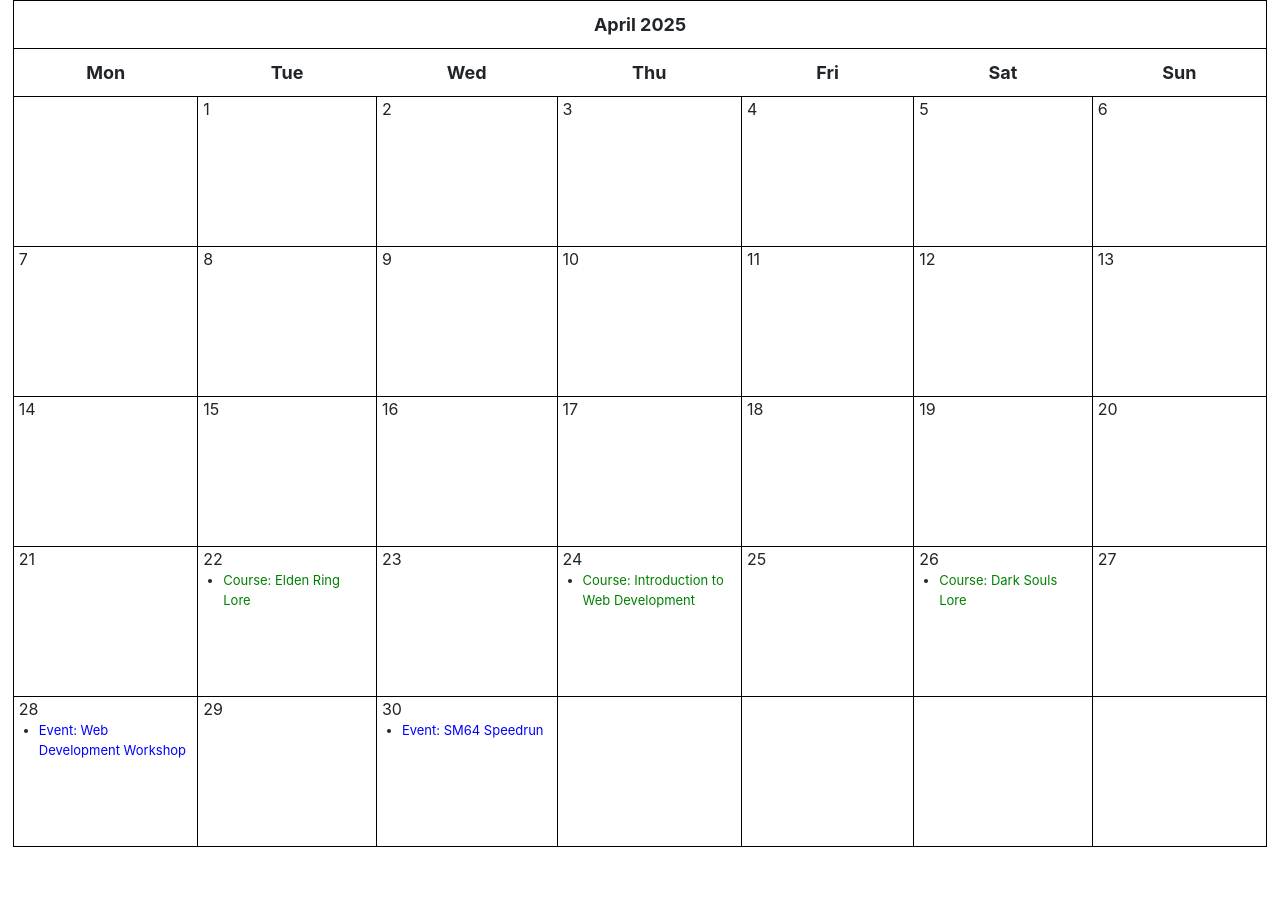
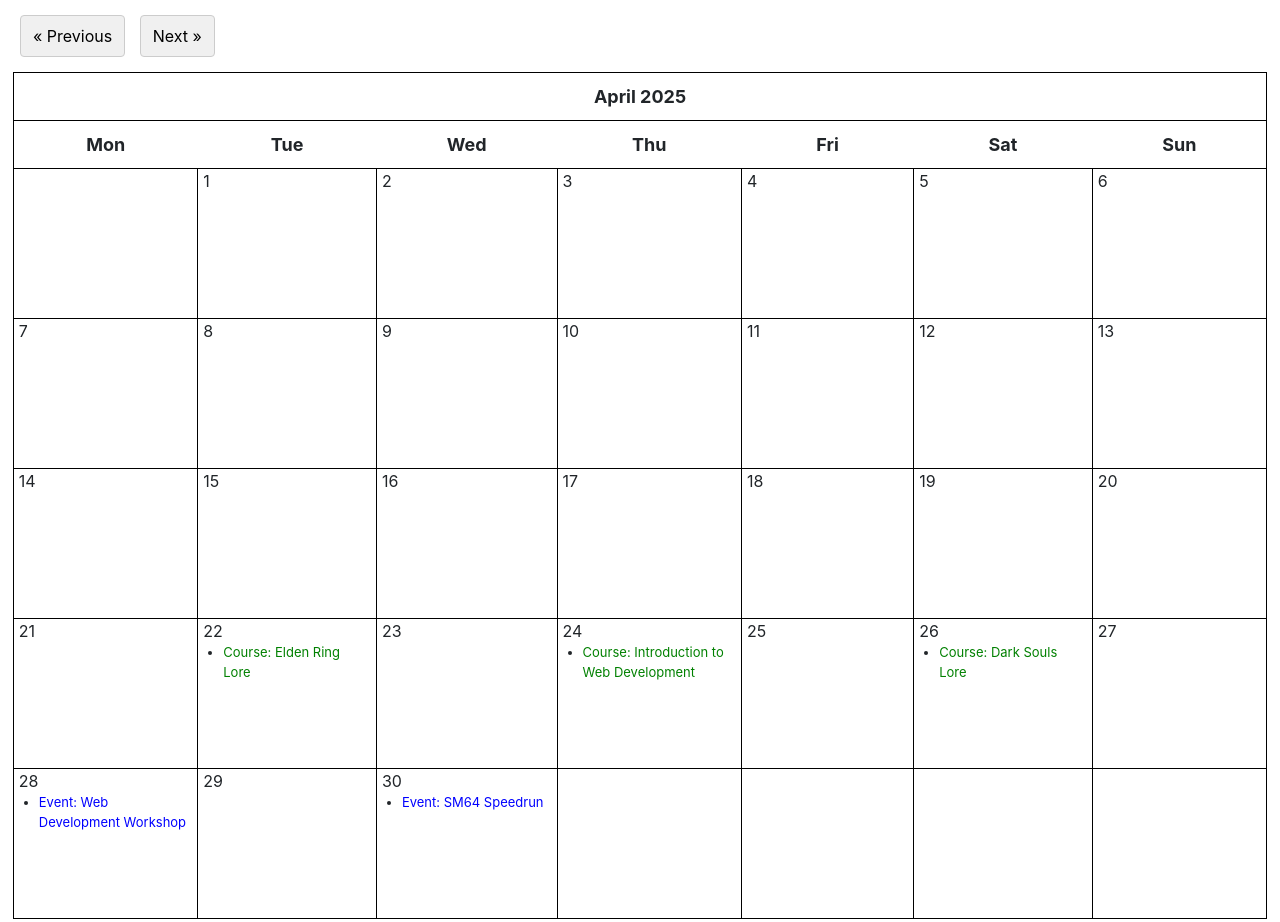
Before and after one commit to QuincyAdamski/Django-prac-, a Django app: page /calendar/ in a window 1280 px wide. Before the commit the page ends 847 px from the top, so only its background shows below. Run offline with Django 5.2, Linux system fonts and the light colour scheme; data comes from the database, SQL or seed files in the repository; both versions use the stored data as it was after the commit; some libraries are stand-ins or nearby versions.

Commit message:
current project

```diff
--- a/myproject/myproject/settings.py
+++ b/myproject/myproject/settings.py
@@ -126,3 +126,5 @@ STATIC_ROOT = BASE_DIR / 'static'#from the second vid
 # https://docs.djangoproject.com/en/5.1/ref/settings/#default-auto-field
 
 DEFAULT_AUTO_FIELD = 'django.db.models.BigAutoField'
+
+EMAIL_BACKEND = 'django.core.mail.backends.console.EmailBackend'
--- /dev/null
+++ b/myproject/templates/auth/password_reset_complete.html
@@ -0,0 +1,2 @@
+<h2>Password reset complete!</h2>
+<p>You can now <a href="{% url 'login' %}">log in</a> with your new password.</p>
--- /dev/null
+++ b/myproject/templates/auth/password_reset_confirm.html
@@ -0,0 +1,6 @@
+<h2>Enter a new password</h2>
+<form method="POST">
+    {% csrf_token %}
+    {{ form.as_p }}
+    <button type="submit">Change password</button>
+</form>
--- /dev/null
+++ b/myproject/templates/auth/password_rest_done.html
@@ -0,0 +1,2 @@
+<h2>Check your email</h2>
+<p>We’ve emailed you instructions for resetting your password.</p>
--- a/myproject/templates/cal/calendar.html
+++ b/myproject/templates/cal/calendar.html
@@ -3,5 +3,9 @@
 {% extends 'cal/base.html' %}
 
 {% block content %}
+<div class="clearfix calendar-nav">
+    <a href="{% url 'calendar' %}?{{ prev_month }}" class="btn btn-light">&laquo; Previous</a>
+    <a href="{% url 'calendar' %}?{{ next_month }}" class="btn btn-light">Next &raquo;</a>
+</div>
 {{ calendar }}
 {% endblock %}
--- a/myproject/theApp/models.py
+++ b/myproject/theApp/models.py
@@ -27,7 +27,7 @@ class Event(models.Model):
     start_time = models.DateTimeField()
     end_time = models.DateTimeField()
     location = models.CharField(max_length=200, default="Virtual")
-    registered_users = models.ManyToManyField(User, related_name="registered_events_two", blank=True)
+    registered_users = models.ManyToManyField(User, related_name="registered_events", blank=True)
 
     def __str__(self):
         return self.title
--- a/myproject/theApp/static/css/calendar.css
+++ b/myproject/theApp/static/css/calendar.css
@@ -38,3 +38,33 @@
 a {
   color: #17a2b8;
 }
+
+  /* cal/static/cal/styles.css */
+
+.left {
+  float: left;
+}
+
+.right {
+  float: right;
+}
+
+.btn {
+  outline: none;
+  color: black;
+  background-color: transparent;
+  box-shadow: 0 0 0 0;
+}
+
+.clearfix {
+  margin: 15px;
+}
+
+.calendar-nav a {
+  padding: 8px 12px;
+  background-color: #f0f0f0;
+  text-decoration: none;
+  border: 1px solid #ccc;
+  border-radius: 4px;
+  margin: 0 5px;
+}
--- a/myproject/theApp/views.py
+++ b/myproject/theApp/views.py
@@ -1,3 +1,4 @@
+import calendar
 from django.shortcuts import get_object_or_404, render, redirect
 from django.contrib.auth import login, logout #idk if this should be signup
 from django.contrib.auth.decorators import login_required
@@ -8,7 +9,7 @@ from django.contrib.auth.models import User, auth
 from django.contrib import messages
 from .models import Feature, Course, Event
 from .forms import CourseForm, EventForm
-from datetime import date, datetime
+from datetime import date, datetime, timedelta
 from django.views import generic
 from django.utils.safestring import mark_safe
 from .models import *
@@ -113,7 +114,7 @@ def register_event(request, event_id):
         events.registered_users.add(request.user)  # Add user to enrolled_users
         #events.students_enrolled += 1 i dont think we need to track this
         events.save()
-        messages.success(request, f"Successfully enrolled in {events.title}!")
+        messages.success(request, f"Successfully registered for {events.title}!")
 
     return redirect('events')
 
@@ -218,8 +219,9 @@ class CalendarView(generic.ListView):
     def get_context_data(self, **kwargs):
         context = super().get_context_data(**kwargs)
 
+
         # use today's date for the calendar
-        d = get_date(self.request.GET.get('day', None))
+        d = get_date(self.request.GET.get('month', None))
 
         # Instantiate our calendar class with today's year and date
         cal = Calendar(d.year, d.month)
@@ -227,7 +229,22 @@ class CalendarView(generic.ListView):
         # Call the formatmonth method, which returns our calendar as a table
         html_cal = cal.formatmonth(withyear=True)
         context['calendar'] = mark_safe(html_cal)
+        context['prev_month'] = prev_month(d)
+        context['next_month'] = next_month(d)
         return context
+
+def prev_month(d):
+    first = d.replace(day=1)
+    prev_month = first - timedelta(days=1)
+    month = 'month=' + str(prev_month.year) + '-' + str(prev_month.month)
+    return month
+
+def next_month(d):
+    days_in_month = calendar.monthrange(d.year, d.month)[1]
+    last = d.replace(day=days_in_month)
+    next_month = last + timedelta(days=1)
+    month = 'month=' + str(next_month.year) + '-' + str(next_month.month)
+    return month
 
 def get_date(req_day):
     if req_day:
```
Also changed, not shown: myproject/templates/auth/password_rest.html (added, +7 -0 lines), myproject/theApp/forms.py (+36 -1 lines), myproject/theApp/urls.py (+5 -4 lines), myproject/db.sqlite3, myproject/theApp/migrations/0012_alter_event_registered_users.py (added). Lines whose indentation alone changed are shown as unchanged.
